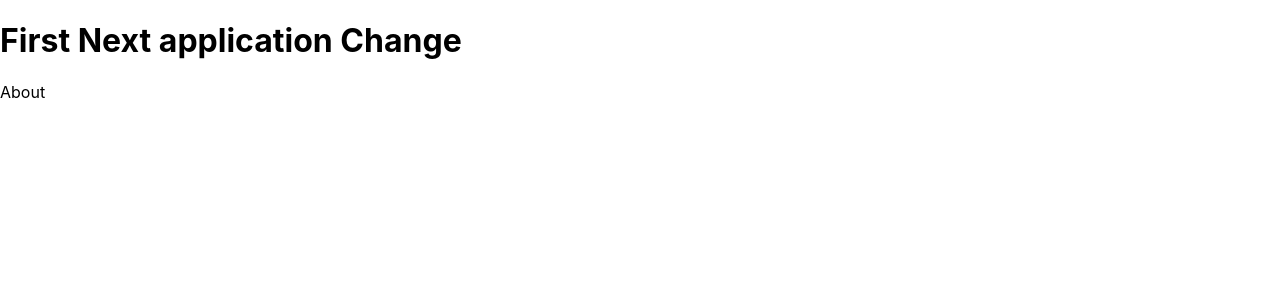
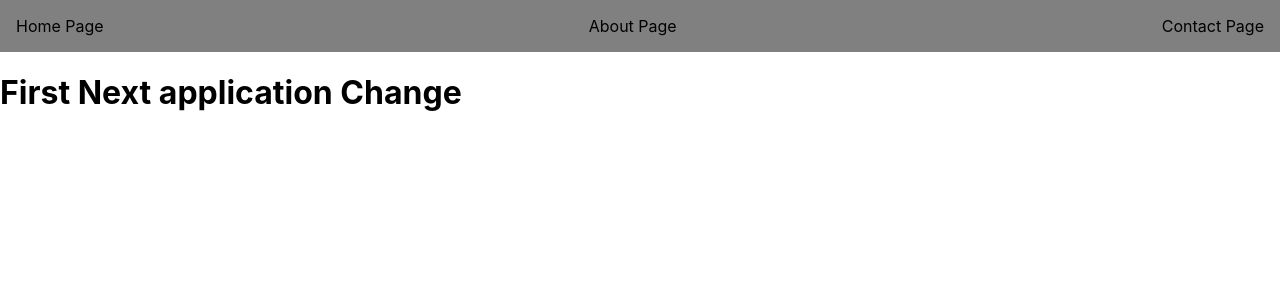
Before and after one commit to mikohan/first-next, a Next.js app: page / in a window 1280 px wide. Shown: the top 300 px of the page. Built offline with nearby package versions, Linux system fonts and the light colour scheme.

Commit message:
added component

```diff
--- /dev/null
+++ b/components/Navbar.js
@@ -0,0 +1,25 @@
+import Link from 'next/link';
+
+const Navbar = () => {
+  const styles = {
+    display: 'flex',
+    backgroundColor: 'gray',
+    justifyContent: 'space-between',
+    padding: '1rem',
+  };
+  return (
+    <div style={styles}>
+      <Link href="/">
+        <a>Home Page</a>
+      </Link>
+      <Link href="/about">
+        <a>About Page</a>
+      </Link>
+      <Link href="/contacts">
+        <a>Contact Page</a>
+      </Link>
+    </div>
+  );
+};
+
+export default Navbar;
--- a/pages/index.js
+++ b/pages/index.js
@@ -1,12 +1,10 @@
-import Head from 'next/head';
-import Link from 'next/link';
-import styles from '../styles/Home.module.css';
+import Navbar from '../components/Navbar';
 
 export default function Home() {
   return (
     <div>
+      <Navbar />
       <h1>First Next application Change</h1>
-      <Link href="/about">About</Link>
     </div>
   );
 }
```
Also changed, not shown: pages/contacts/index.js (added, +12 -0 lines).
